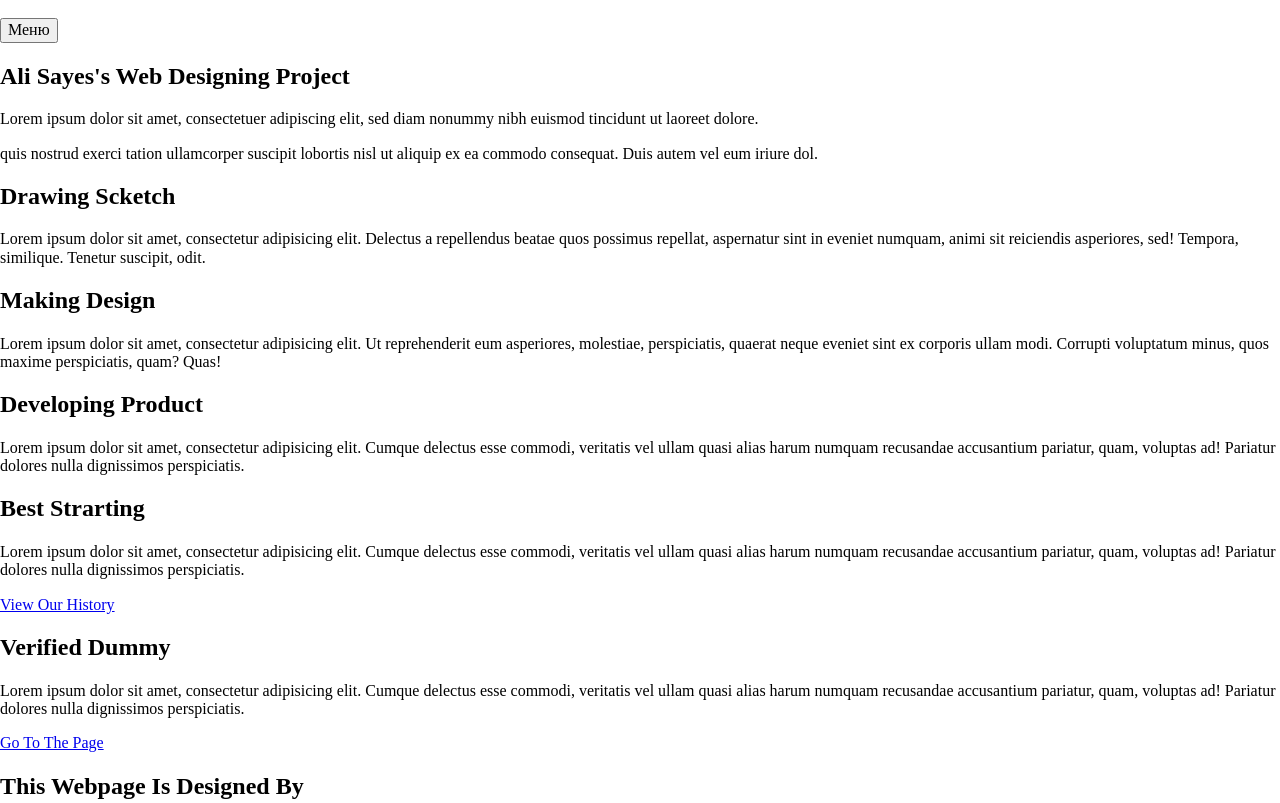
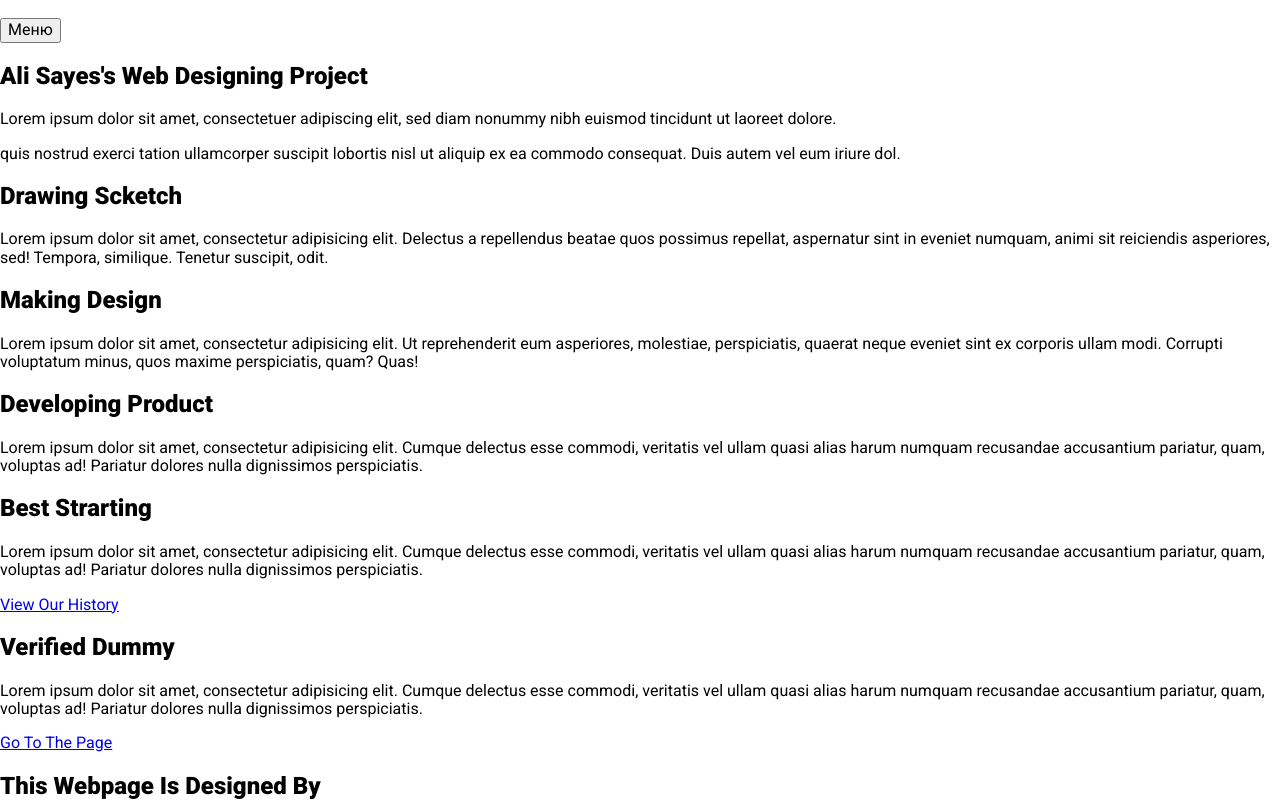
Before and after one commit to Orenchuck/DanAdoricTest, a website: page index.html in a window 1280 px wide. Shown: the top 803 px of the page. Drawn offline with Linux system fonts and the light colour scheme.

Commit message:
Добавление шрифта и иконки меню

```diff
--- a/css/style.css
+++ b/css/style.css
@@ -0,0 +1,10 @@
+html,
+body {
+  font-family: "Roboto", "Arial", sans-serif;
+  margin: 0;
+  padding: 0;
+}
+
+*, *::before, *::after {
+  box-sizing: border-box;
+}
--- a/index.html
+++ b/index.html
@@ -5,8 +5,9 @@
   <meta name="viewport" content="width=device-width, initial-scale=1.0">
   <meta name="X-UA-Compatible" content="ie-edge">
   <title>Alisayed</title>
+  <link href="https://fonts.googleapis.com/css?family=Roboto:300,400,900" rel="stylesheet">
+  <link rel="stylesheet" href="css/normalize.css">
   <link rel="stylesheet" href="css/style.css">
-  <link rel="stylesheet" href="css/normalize.css">
 </head>
 <body>
   <div class="grid">
```
Also changed, not shown: img/menu.svg (added).
